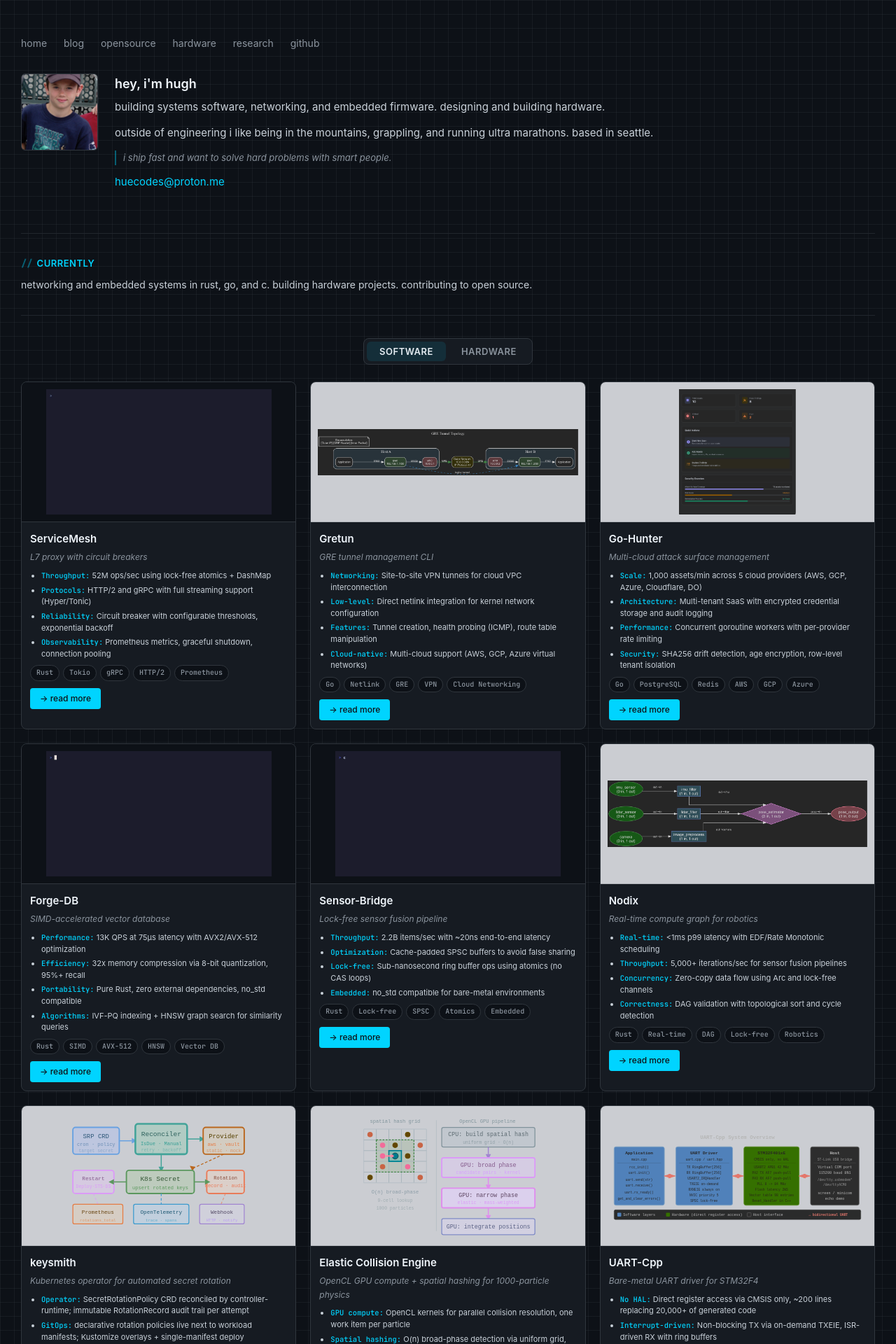
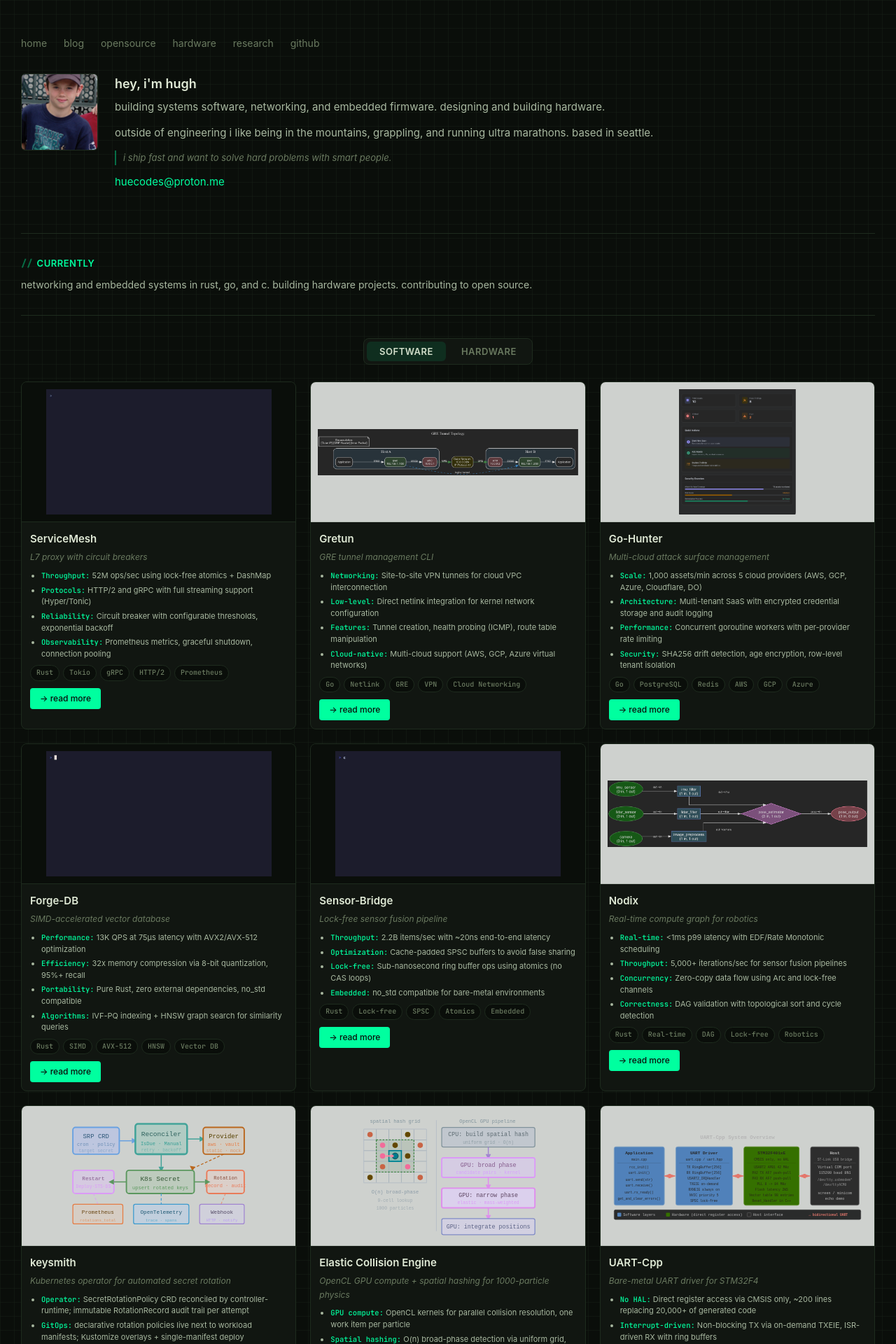
Before and after one commit to HueCodes/HueCodes.github.io, a Jekyll site: the page built from index-previous.md, in a window 1280 px wide. Shown: the top 1920 px of the page at 70% size. Built offline with Jekyll 4.4.1, drawn with Linux system fonts in a browser that asks for light colours.

Commit message:
green cyberpunk color theme across all layouts

```diff
--- a/_layouts/grid.html
+++ b/_layouts/grid.html
@@ -19,31 +19,31 @@
       width: 8px;
     }
     ::-webkit-scrollbar-track {
-      background: #0d1117;
+      background: #0a0e0a;
     }
     ::-webkit-scrollbar-thumb {
-      background: #30363d;
+      background: #1e2b1e;
       border-radius: 4px;
     }
     ::-webkit-scrollbar-thumb:hover {
-      background: #484f58;
+      background: #3a5a3a;
     }
 
     /* Text selection */
     ::selection {
-      background: rgba(0, 212, 255, 0.25);
-      color: #f0f6fc;
+      background: rgba(0, 255, 159, 0.25);
+      color: #e0ead6;
     }
 
     body {
       font-family: -apple-system, BlinkMacSystemFont, "Segoe UI", Roboto, sans-serif;
       font-size: 15px;
       line-height: 1.65;
-      color: #e6edf3;
-      background: #0d1117;
+      color: #d4e0cc;
+      background: #0a0e0a;
       background-image:
-        linear-gradient(rgba(48, 54, 61, 0.3) 1px, transparent 1px),
-        linear-gradient(90deg, rgba(48, 54, 61, 0.3) 1px, transparent 1px);
+        linear-gradient(rgba(30, 43, 30, 0.3) 1px, transparent 1px),
+        linear-gradient(90deg, rgba(30, 43, 30, 0.3) 1px, transparent 1px);
       background-size: 20px 20px;
       max-width: 1400px;
       margin: 0 auto;
@@ -51,13 +51,13 @@
     }
 
     a {
-      color: #00d4ff;
+      color: #00ff9f;
       text-decoration: none;
       transition: color 0.15s ease;
     }
 
     a:hover {
-      color: #5ce6ff;
+      color: #66ffc5;
     }
 
     /* --- Fade-in animation --- */
@@ -80,7 +80,7 @@
 
     nav a {
       margin-right: 1.25rem;
-      color: #8b949e;
+      color: #6a7a60;
       position: relative;
     }
 
@@ -91,12 +91,12 @@
       left: 0;
       width: 0;
       height: 1px;
-      background: #00d4ff;
+      background: #00ff9f;
       transition: width 0.2s ease;
     }
 
     nav a:hover {
-      color: #e6edf3;
+      color: #d4e0cc;
     }
 
     nav a:hover::after {
@@ -122,43 +122,43 @@
       border-radius: 6px;
       object-fit: cover;
       flex-shrink: 0;
-      border: 1px solid #30363d;
+      border: 1px solid #1e2b1e;
       transition: border-color 0.3s ease, box-shadow 0.3s ease;
     }
 
     .photo:hover {
-      border-color: rgba(0, 212, 255, 0.5);
-      box-shadow: 0 0 20px rgba(0, 212, 255, 0.15);
+      border-color: rgba(0, 255, 159, 0.5);
+      box-shadow: 0 0 20px rgba(0, 255, 159, 0.15);
     }
 
     .intro-header h1 {
       font-size: 18px;
       font-weight: 600;
       margin-bottom: 0.4rem;
-      color: #f0f6fc;
+      color: #e0ead6;
     }
 
     .intro-header p {
       font-size: 15px;
-      color: #c9d1d9;
+      color: #a8b8a0;
       margin: 0 0 0.75rem 0;
     }
 
     .intro-header .tagline {
       font-size: 13px;
-      color: #8b949e;
-      border-left: 2px solid rgba(0, 212, 255, 0.4);
+      color: #6a7a60;
+      border-left: 2px solid rgba(0, 255, 159, 0.4);
       padding-left: 10px;
     }
 
     .intro-header a {
-      color: #00d4ff;
+      color: #00ff9f;
     }
 
     /* --- Divider --- */
     .divider {
       border: none;
-      border-top: 1px solid #21262d;
+      border-top: 1px solid #1e2b1e;
       margin: 2rem 0;
     }
 
@@ -173,7 +173,7 @@
       font-weight: 600;
       text-transform: uppercase;
       letter-spacing: 0.5px;
-      color: #00d4ff;
+      color: #00ff9f;
       margin-bottom: 0.5rem;
     }
 
@@ -186,7 +186,7 @@
 
     .section p {
       font-size: 14px;
-      color: #c9d1d9;
+      color: #a8b8a0;
       line-height: 1.65;
     }
 
@@ -199,8 +199,8 @@
     }
 
     .project-card {
-      background: #161b22;
-      border: 1px solid #30363d;
+      background: #111611;
+      border: 1px solid #1e2b1e;
       border-radius: 8px;
       overflow: hidden;
       transition: transform 0.25s ease, box-shadow 0.25s ease, border-color 0.25s ease;
@@ -208,8 +208,8 @@
 
     .project-card:hover {
       transform: translateY(-4px);
-      box-shadow: 0 0 20px rgba(0, 212, 255, 0.15), 0 8px 24px rgba(0, 0, 0, 0.4);
-      border-color: rgba(0, 212, 255, 0.4);
+      box-shadow: 0 0 20px rgba(0, 255, 159, 0.15), 0 8px 24px rgba(0, 0, 0, 0.4);
+      border-color: rgba(0, 255, 159, 0.4);
     }
 
     .project-card img {
@@ -217,8 +217,8 @@
       height: 200px;
       object-fit: contain;
       display: block;
-      border-bottom: 1px solid #30363d;
-      background: #0d1117;
+      border-bottom: 1px solid #1e2b1e;
+      background: #0a0e0a;
       padding: 10px;
     }
 
@@ -244,17 +244,17 @@
     }
 
     .card-content h3 a {
-      color: #f0f6fc;
+      color: #e0ead6;
       text-decoration: none;
       transition: color 0.15s ease;
     }
 
     .card-content h3 a:hover {
-      color: #00d4ff;
+      color: #00ff9f;
     }
 
     .tagline {
-      color: #8b949e;
+      color: #6a7a60;
       font-size: 12px;
       margin: 0 0 8px 0;
       font-style: italic;
@@ -265,7 +265,7 @@
       padding-left: 16px;
       font-size: 11px;
       line-height: 1.5;
-      color: #c9d1d9;
+      color: #a8b8a0;
     }
 
     .card-content ul li {
@@ -273,7 +273,7 @@
     }
 
     .card-content ul strong {
-      color: #00d4ff;
+      color: #00ff9f;
       font-family: 'JetBrains Mono', 'SF Mono', monospace;
       font-weight: 500;
       font-size: 10.5px;
@@ -290,17 +290,17 @@
       font-size: 10px;
       font-weight: 500;
       font-family: 'JetBrains Mono', 'SF Mono', monospace;
-      color: #8b949e;
-      background: #0d1117;
+      color: #6a7a60;
+      background: #0a0e0a;
       padding: 2px 8px;
       border-radius: 12px;
-      border: 1px solid #30363d;
+      border: 1px solid #1e2b1e;
       white-space: nowrap;
       transition: border-color 0.15s ease, color 0.15s ease;
     }
 
     .project-card:hover .tech span {
-      border-color: rgba(0, 212, 255, 0.2);
+      border-color: rgba(0, 255, 159, 0.2);
     }
 
     .blog-link {
@@ -311,8 +311,8 @@
       display: inline-block;
       font-size: 12px;
       font-weight: 500;
-      color: #0d1117;
-      background: #00d4ff;
+      color: #0a0e0a;
+      background: #00ff9f;
       padding: 5px 14px;
       border-radius: 4px;
       text-decoration: none;
@@ -320,9 +320,9 @@
     }
 
     .blog-link a:hover {
-      background: #5ce6ff;
-      color: #0d1117;
-      box-shadow: 0 0 12px rgba(0, 212, 255, 0.3);
+      background: #66ffc5;
+      color: #0a0e0a;
+      box-shadow: 0 0 12px rgba(0, 255, 159, 0.3);
       transform: translateX(2px);
     }
 
@@ -337,7 +337,7 @@
       font-weight: 600;
       text-transform: uppercase;
       letter-spacing: 0.5px;
-      color: #00d4ff;
+      color: #00ff9f;
       margin: 0 0 20px 0;
       text-align: center;
     }
@@ -357,20 +357,20 @@
 
     .oss-item {
       padding: 18px;
-      background: #161b22;
+      background: #111611;
       border-radius: 8px;
-      border: 1px solid #30363d;
+      border: 1px solid #1e2b1e;
       transition: transform 0.25s ease, border-color 0.25s ease, box-shadow 0.25s ease;
     }
 
     .oss-item:hover {
       transform: translateY(-3px);
-      border-color: rgba(0, 212, 255, 0.4);
-      box-shadow: 0 0 16px rgba(0, 212, 255, 0.1), 0 6px 20px rgba(0, 0, 0, 0.3);
+      border-color: rgba(0, 255, 159, 0.4);
+      box-shadow: 0 0 16px rgba(0, 255, 159, 0.1), 0 6px 20px rgba(0, 0, 0, 0.3);
     }
 
     .oss-item a {
-      color: #00d4ff;
+      color: #00ff9f;
       text-decoration: none;
       font-size: 15px;
       font-weight: 600;
@@ -379,7 +379,7 @@
     .oss-item p {
       margin: 6px 0 0 0;
       font-size: 13px;
-      color: #8b949e;
+      color: #6a7a60;
       line-height: 1.5;
     }
 
@@ -387,20 +387,20 @@
     footer {
       margin-top: 60px;
       padding-top: 30px;
-      border-top: 1px solid #21262d;
+      border-top: 1px solid #1e2b1e;
       text-align: center;
       font-size: 13px;
-      color: #484f58;
+      color: #3a5a3a;
     }
 
     footer a {
-      color: #8b949e;
+      color: #6a7a60;
       text-decoration: none;
       transition: color 0.15s ease;
     }
 
     footer a:hover {
-      color: #00d4ff;
+      color: #00ff9f;
     }
 
     /* --- Filter tabs --- */
@@ -409,8 +409,8 @@
       justify-content: center;
       gap: 4px;
       margin-bottom: 1.5rem;
-      background: #161b22;
-      border: 1px solid #30363d;
+      background: #111611;
+      border: 1px solid #1e2b1e;
       border-radius: 8px;
       padding: 4px;
       display: inline-flex;
@@ -436,7 +436,7 @@
       font-weight: 600;
       text-transform: uppercase;
       letter-spacing: 0.5px;
-      color: #8b949e;
+      color: #6a7a60;
       cursor: pointer;
       padding: 6px 18px;
       font-family: inherit;
@@ -444,18 +444,18 @@
     }
 
     .filter-btn.active {
-      color: #e6edf3;
-      background: rgba(0, 212, 255, 0.1);
+      color: #d4e0cc;
+      background: rgba(0, 255, 159, 0.1);
     }
 
     .filter-btn:hover {
-      color: #e6edf3;
+      color: #d4e0cc;
     }
 
     /* Focus styles for keyboard navigation */
     a:focus-visible,
     .filter-btn:focus-visible {
-      outline: 2px solid #00d4ff;
+      outline: 2px solid #00ff9f;
       outline-offset: 2px;
       border-radius: 2px;
     }
@@ -466,7 +466,7 @@
     }
 
     .oss-view-all a {
-      color: #8b949e;
+      color: #6a7a60;
       text-decoration: none;
       font-size: 13px;
       font-weight: 500;
@@ -474,7 +474,7 @@
     }
 
     .oss-view-all a:hover {
-      color: #00d4ff;
+      color: #00ff9f;
     }
 
     @media (max-width: 1400px) {
```
Also changed, not shown: assets/css/style.css (+34 -28 lines).
